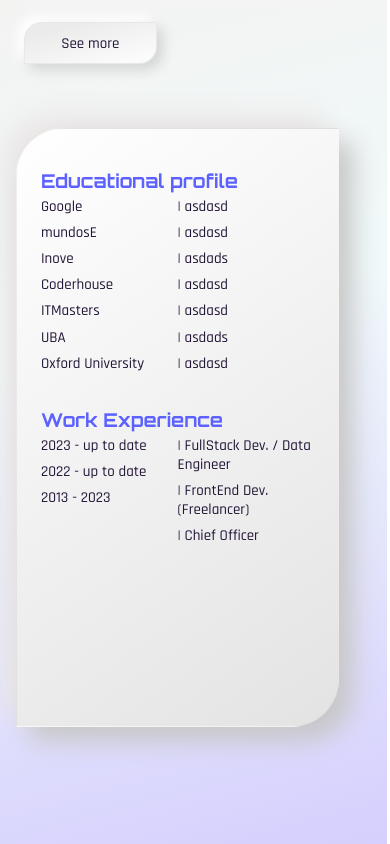
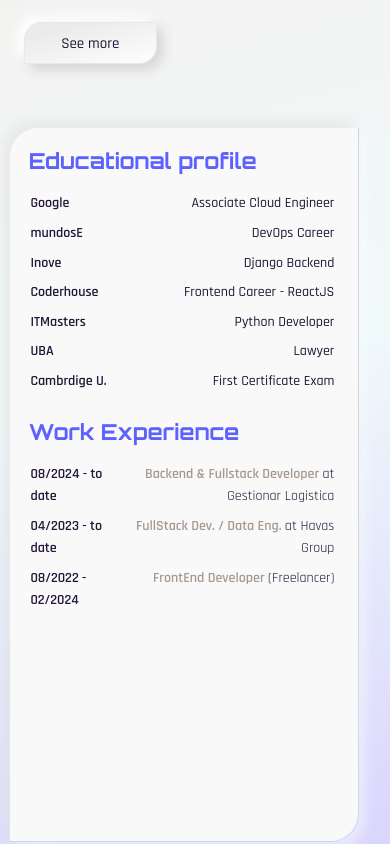
Before and after one commit to MartinDeInnocentiis/personal_portfolio, a React (Vite) app in the folder frontend/: page /about in a window 390 px wide. Shown: the part 820-1664 px from the top of the page. Built offline with nearby package versions, Linux system fonts and the light colour scheme.

Commit message:
Working on responsiveness

```diff
--- a/frontend/src/components/Footer/Footer.css
+++ b/frontend/src/components/Footer/Footer.css
@@ -118,7 +118,7 @@
 
 .logofoot:hover {
     transform: scale(1.015);
-    transition: all 0.5s ease;
+    transition: all 0.5s ease-in-out;
 }
 
 .logofoot:focus {
@@ -162,6 +162,7 @@
     }
     .argentina{
         margin-left: 18px !important;
+        letter-spacing: 2.2px;
     }
 }
 
--- a/frontend/src/components/FooterIcons/FooterIcons.css
+++ b/frontend/src/components/FooterIcons/FooterIcons.css
@@ -15,6 +15,9 @@
     transform: scale(1.05);
     cursor: pointer;
     color: #96FF1F;
+    filter: drop-shadow(
+        0 0 10px rgb(25, 0, 255)
+    )
 }
 
 @media (max-width: 414px) {
--- a/frontend/src/components/FooterIcons/FooterIcons.jsx
+++ b/frontend/src/components/FooterIcons/FooterIcons.jsx
@@ -7,10 +7,10 @@
 const FooterIcons = () => {
   return (
     <div className='footericons-container'>
+        <FaLinkedin className='icon-footer-1'/>
         <FaGithub className='icon-footer-1'/>
-        <FaLinkedin className='icon-footer-1'/>
+        <FiMail className='icon-footer-2'/>
         <FaWhatsapp className='icon-footer-2'/>
-        <FiMail className='icon-footer-2'/>
     </div>
   )
 }
--- a/frontend/src/components/Header/Header.css
+++ b/frontend/src/components/Header/Header.css
@@ -61,7 +61,6 @@
     filter: drop-shadow(1px 1px 1px rgb(255, 255, 255));
 
 }
-
 .navbarList {
     margin-right: 8rem;
     display: flex;
--- a/frontend/src/components/Layout/Layout.css
+++ b/frontend/src/components/Layout/Layout.css
@@ -18,13 +18,41 @@
 
 
 /* Estilos para smartphones pequeños en adelante */
-@media (min-width: 361px) and (max-width: 414px) {
+@media (min-width: 361px) and (max-width: 440px) {
     .app {
-        width: 103.5%;
+        width: 104.5%;
         overflow-x: hidden !important;
     }
 }
 
+@media (min-width: 441px) and (max-width: 769px) {
+    .app {
+        width: 103.7%;
+        overflow-x: hidden !important;
+    }
+}
+
+
+@media (min-width: 770px) and (max-width: 950px){
+        .app {
+        width: 102%;
+        overflow-x: hidden !important;
+    }
+}
+
+@media (min-width: 951px) and (max-width: 1200px) {
+    .app {
+        width: 101.7%;
+        overflow-x: hidden !important;
+    }
+}
+
+@media (min-width: 1201px) and (max-width: 1300px) {
+    .app {
+        width: 101.2%;
+        overflow-x: hidden !important;
+    }
+}
 /*
 .app{
     width: 100%;
--- a/frontend/src/components/TechTicker/TechTicker.css
+++ b/frontend/src/components/TechTicker/TechTicker.css
@@ -39,7 +39,12 @@
 
   .ticker-item:hover {
     transform: scale(1.1);
+    filter: drop-shadow(
+        0 0 8px rgba(68, 0, 255, 0.651)
+    )
+    /*
     background: radial-gradient(#00000038 0% 2%, #f8f9fa00 55%);
+    */
   }
 
   .ticker-item:hover .icon, .ticker-item:hover .item-name-div {
--- a/frontend/src/screens/AboutScreen/AboutScreen.css
+++ b/frontend/src/screens/AboutScreen/AboutScreen.css
@@ -10,19 +10,6 @@
   width: 45vw;
 }
 
-.about-container2 {
-  margin: 4rem 0 3rem 0;
-  width: 35vw;
-  height: 75vh;
-  border-radius: 48px 0 48px 0;
-  border: 1px solid rgba(221, 173, 173, 0.096);
-  padding: 1.5rem 0rem 1.5rem 3rem;
-  /*background-color: rgba(255, 255, 255, 0.719);
-    box-shadow: 0 4px 8px rgba(0, 0, 0, 0.1);*/
-  background: linear-gradient(145deg, #ffffff, #e3e3e3);
-  box-shadow: 28px 28px 56px #c7c7c7,
-    -28px -28px 56px #ffffff;
-}
 
 
 .about-h1 {
@@ -119,50 +106,85 @@
 }
 
 
+.about-container2 {
+  margin: 4rem 0 3rem 1rem;
+  max-width: 100%;
+  width: 28vw;
+  height: 85vh;
+  border-radius: 48px 0 48px 0;
+  border-right: 1px solid rgba(130, 182, 206, 0.438);
+  border-bottom: 1px solid rgba(130, 182, 206, 0.445);
+  padding: 1.5rem 3rem 3.5rem 2.5rem;
+  background: #f9f9f9;
+  box-shadow: -6px -6px 12px rgba(223, 223, 223, 0.6), 6px 6px 12px rgba(255, 255, 255, 0.5);
+}
 
 .about-container3 {
   display: flex;
-  margin-bottom: 3rem;
+  flex-direction: column;
+  padding-left: 1rem;
 }
 
-.column1 {
-  width: 35%;
+.h2-container {
+  margin-top: 2rem;
+  margin-bottom: 1rem;
+  width: 100%;
 }
-
-.column2 {
-  width: 65%;
-}
-
-/*
-.h2-container {
-    padding: .5em;
-    padding-left: 1.5rem;
-    margin-top: 1rem;
-    margin-bottom: 0.5rem;
-    width: 62%;
-    border-radius: 8px;
-    border:1px solid rgba(221, 173, 173, 0.096);
-    background: linear-gradient(315deg, #dfdfdf6e, #ffffff34);
-    box-shadow:  -9px -9px 17px #dfdfdf98,
-                 9px 9px 17px #ffffff;
-}
-*/
 
 .about-h2 {
   font-family: "Orbitron", sans-serif;
   font-optical-sizing: auto;
   color: #5C61FF;
   font-size: 30px;
+  text-align: left;
 }
+
+
+.education-item,
+.work-item {
+  display: flex;
+  justify-content: space-between;
+  padding: 0.1rem 0;
+}
+
+
+.institute,
+.year {
+  font-weight: 600 !important;
+  font-size: 18px;
+}
+
+.year {
+  width: 18%;
+}
+
+
+.position {
+  font-weight: 600 !important;
+  color: #a7988e !important;
+  text-align: right;
+  width: 80%;
+}
+
+.where {
+  font-weight: 400;
+  color:#221536;
+}
+
+
 
 .about-p {
   font-family: "Rajdhani", sans-serif;
   font-weight: 500;
   font-size: 20px;
   color: #221536;
+  line-height: 1.6;
 }
 
-
+.about-p:hover {
+  color: #5C61FF;
+  transition: color 0.3s ease-in-out;
+}
 
 
 /* Estilos para smartphones pequeños en adelante */
@@ -228,40 +250,64 @@
   }
 
 
-
   .about-container2 {
-    margin: 4rem 1rem 3rem 1rem;
-    width: 70%;
-    height: 65vh;
-    border-radius: 48px 0 48px 0;
-    border: 1px solid rgba(221, 173, 173, 0.096);
-    padding: 1.5rem 1.5rem 1.5rem 1.5rem;
-    background: linear-gradient(145deg, #ffffff, #e3e3e3);
-    box-shadow: 14px 14px 26px #c7c7c7,
-      -14px -14px 26px #ebe7e7;
+    margin: 4rem 0.5rem 3rem .6rem;
+    max-width: 100%;
+    height: 82vh;
+    border-radius: 28px 0 28px 0;
+    border-right: 1px solid rgba(130, 182, 206, 0.438);
+    border-bottom: 1px solid rgba(130, 182, 206, 0.445);
+    padding: .8rem 1.5rem .5rem .8rem !important;
+    background: #f9f9f9;
+    box-shadow: -6px -6px 12px rgba(223, 223, 223, 0.6), 6px 6px 12px rgba(255, 255, 255, 0.5);
   }
 
   .about-container3 {
     display: flex;
-    margin-bottom: 1rem;
+    flex-direction: column;
+    padding-left: 1rem;
   }
 
-  .column1 {
-    width: 50%;
-  }
-
-  .column2 {
-    width: 50%;
+  .h2-container {
+    margin:0.2rem !important;
+    margin-bottom: 1.5rem !important;
+    padding: 0.2rem !important;
+    height: 30px !important;
   }
 
   .about-h2 {
-    color: #5C61FF;
-    font-size: 19px;
+    font-size: 22px !important;
+    margin-top: 0 !important;
+    text-align: left;
   }
 
-  .about-p {
-    font-size: 15px;
+
+  .education-item,
+  .work-item {
+    padding:  0 !important;
   }
+
+
+  .institute {
+    font-weight: 500;
+    font-size: 14px;
+    width: 32%;
+  }
+  .year {
+    font-size: 14px;
+    width: 25%;
+    margin-right: 1rem;
+  }
+
+  .title{
+    font-size: 14px;
+  }
+
+  .position {
+    font-size: 14px;
+    width: 75%;
+  }
+
 
 }
 
@@ -574,3 +620,26 @@
     font-size: 20px;
   }
 }
+
+
+@media only screen and (max-width: 768px) {
+  .about-container2 {
+    width: 80vw;
+    padding: 2rem;
+  }
+
+  .h2-container {
+    padding: 1rem;
+    width: 100%;
+  }
+
+  .about-h2 {
+    font-size: 24px;
+  }
+
+  .about-container3 {
+    gap: 0rem;
+    padding-left: 0.5rem;
+  }
+
+}
--- a/frontend/src/screens/AboutScreen/AboutScreen.jsx
+++ b/frontend/src/screens/AboutScreen/AboutScreen.jsx
@@ -63,44 +63,59 @@
             <div className='about-container2'>
 
                 <div className='h2-container'>
+                    <h2 className='about-h2'>Educational profile</h2>
+                </div>
 
-                    <h2 className='about-h2'>Educational profile</h2></div>
                 <div className='about-container3'>
-                    <div className='column1'>
-                        <p className='about-p'>Google </p>
-                        <p className='about-p'>mundosE</p>
-                        <p className='about-p'>Inove </p>
-                        <p className='about-p'>Coderhouse </p>
-                        <p className='about-p'>ITMasters </p>
-                        <p className='about-p'>UBA </p>
-                        <p className='about-p'>Oxford University </p>
+                    <div className='education-item'>
+                        <p className='about-p institute'>Google</p>
+                        <p className='about-p title'>Associate Cloud Engineer</p>
                     </div>
-                    <div className='column2'>
-                        <p className='about-p'>|  asdasd</p>
-                        <p className='about-p'>|  asdasd</p>
-                        <p className='about-p'>|  asdads</p>
-                        <p className='about-p'>|  asdasd</p>
-                        <p className='about-p'>|  asdasd</p>
-                        <p className='about-p'>|  asdads</p>
-                        <p className='about-p'>|  asdasd</p>
+                    <div className='education-item'>
+                        <p className='about-p institute'>mundosE</p>
+                        <p className='about-p title'>DevOps Career</p>
+                    </div>
+                    <div className='education-item'>
+                        <p className='about-p institute'>Inove</p>
+                        <p className='about-p title'>Django Backend</p>
+                    </div>
+                    <div className='education-item'>
+                        <p className='about-p institute'>Coderhouse</p>
+                        <p className='about-p title'>Frontend Career - ReactJS</p>
+                    </div>
+                    <div className='education-item'>
+                        <p className='about-p institute'>ITMasters</p>
+                        <p className='about-p title'>Python Developer</p>
+                    </div>
+                    <div className='education-item'>
+                        <p className='about-p institute'>UBA</p>
+                        <p className='about-p title'>Lawyer</p>
+                    </div>
+                    <div className='education-item'>
+                        <p className='about-p institute'>Cambrdige U.</p>
+                        <p className='about-p title'>First Certificate Exam</p>
                     </div>
                 </div>
 
+                <div className='h2-container'>
+                    <h2 className='about-h2'>Work Experience</h2>
+                </div>
 
-                <div className='h2-container'>
-                    <h2 className='about-h2'>Work Experience</h2></div>
                 <div className='about-container3'>
-                    <div className='column1'>
-                        <p className='about-p'>2023 - up to date </p>
-                        <p className='about-p'>2022 - up to date </p>
-                        <p className='about-p'>2013 - 2023 </p>
+                    <div className='work-item'>
+                        <p className='about-p year'>08/2024 - to date</p>
+                        <p className='about-p position'>Backend  &  Fullstack Developer <span className='where'>at Gestionar Logistica</span> </p>
                     </div>
-                    <div className='column2'>
-                        <p className='about-p'>|  FullStack Dev. / Data Engineer</p>
-                        <p className='about-p'>|  FrontEnd Dev. (Freelancer)</p>
-                        <p className='about-p'>|  Chief Officer</p>
+                    <div className='work-item'>
+                        <p className='about-p year'>04/2023 - to date</p>
+                        <p className='about-p position'>FullStack Dev. / Data Eng. <span className='where'>at Havas Group</span> </p>
+                    </div>
+                    <div className='work-item'>
+                        <p className='about-p year'>08/2022 - 02/2024</p>
+                        <p className='about-p position'>FrontEnd Developer <span className='where'>(Freelancer)</span></p>
                     </div>
                 </div>
+
             </div>
 
         </div>
```
Also changed, not shown: frontend/src/components/SliderCards/SliderCards.css (+24 -21 lines), frontend/src/screens/customSwal.css (+50 -5 lines), 1 other file (tests, documents, lock files or other folders).
